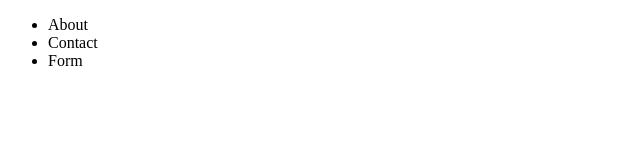
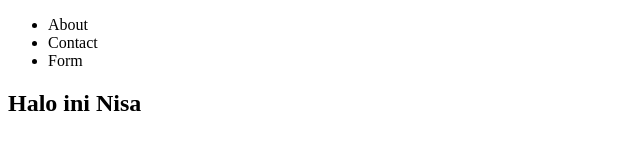
Before and after one commit to Agustinnisa/belajar-github, a plain HTML site: page index.html in a window 1280 px wide. Shown: the whole page, without its empty margins (0-640 px from the left). Drawn offline with Linux system fonts and the light colour scheme.

Commit message:
Membuat Hero

```diff
--- a/index.html
+++ b/index.html
@@ -13,5 +13,10 @@
             <li>Form</li>
         </ul>
     </nav>
+
+    <section>
+        <h1>Halo ini Nisa</h1>
+        <img src="" alt="">
+    </section>
 </body>
 </html>
```
